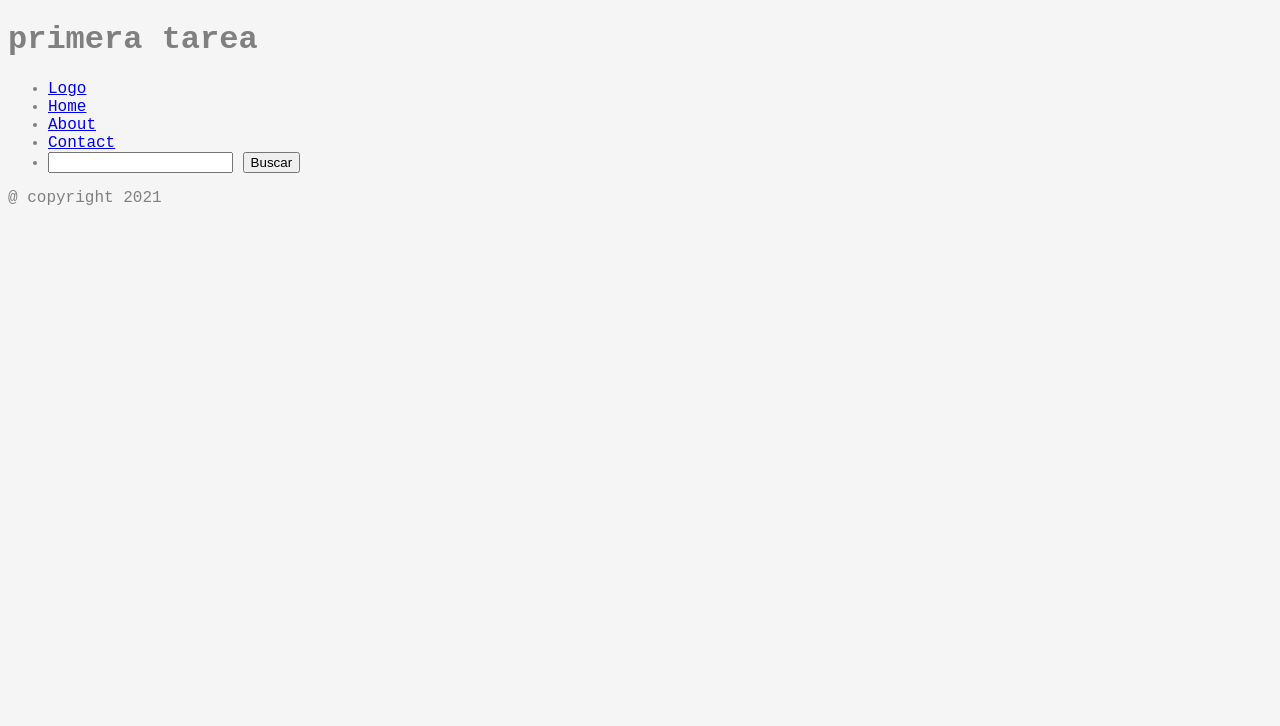
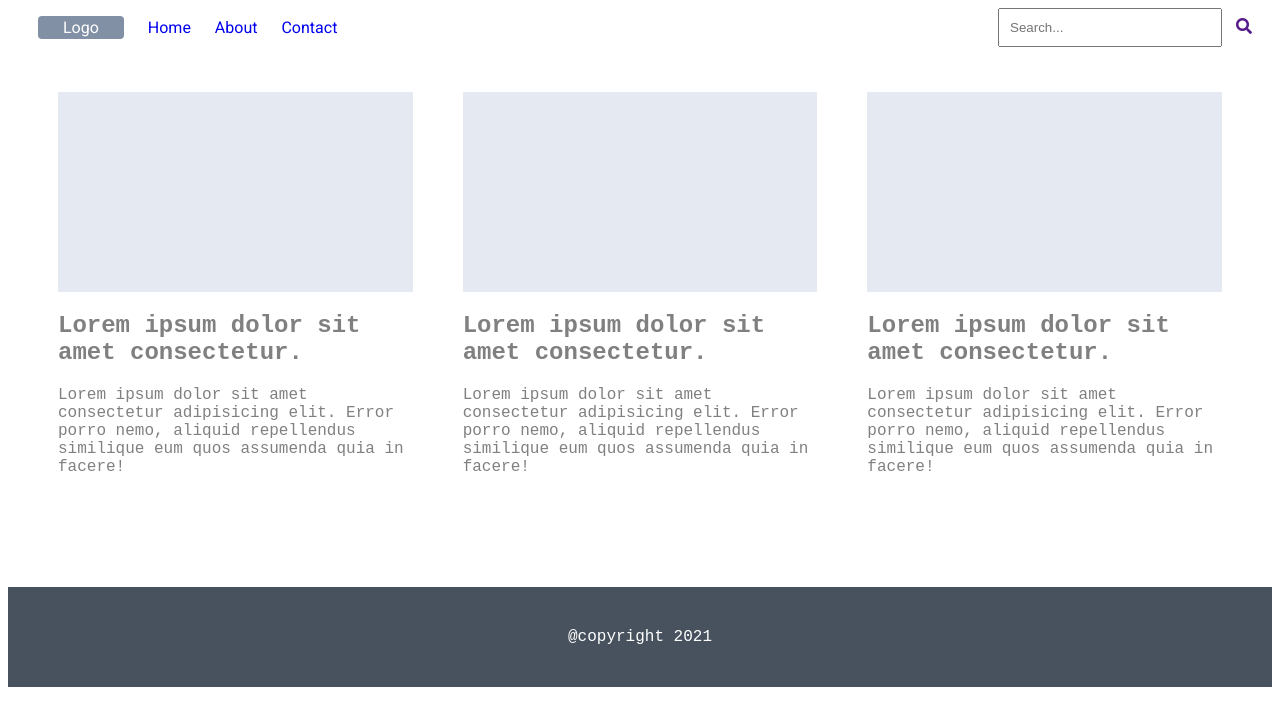
Before and after one commit to katerineSalas4789/FrontEndFirstAssignement, a plain HTML site: page index.html in a window 1280 px wide. Drawn offline with Linux system fonts and the light colour scheme.

Commit message:
Style file created and added

```diff
--- a/index.html
+++ b/index.html
@@ -7,6 +7,11 @@
     <meta http-equiv="X-UA-Compatible" content="IE=edge">
     <meta name="viewport" content="width=device-width, initial-scale=1.0">
     <title> front end - tarea 1</title>
+
+    <link rel="stylesheet" href="https://cdnjs.cloudflare.com/ajax/libs/font-awesome/5.14.0/css/all.css">
+
+    <link rel="preconnect" href="https://fonts.gstatic.com">
+    <link href="https://fonts.googleapis.com/css2?family=Roboto&display=swap" rel="stylesheet">
     <link rel="stylesheet" href="style.css" />
 </head>
 
@@ -15,13 +20,16 @@
 
     <div id="container">
         <header>
-            <h1> primera tarea</h1>
-        </header>
-        <nav>
-            <ul>
-                <li>
-                    <a href="index.html">Logo</a>
-                </li>
+            <nav class="nav-menu">
+
+
+                <div class="menu">
+
+
+                    <a id="logo" href="index.html">Logo</a>
+
+                    <ul class="menu-ul">
+
                         <li>
                             <a href="index.html">Home</a>
                         </li>
@@ -31,64 +39,88 @@
                         <li>
                             <a href="index.html">Contact</a>
                         </li>
-                <li>
-                    <form>
-                        <input type="text">
-                        <input type="submit" value="Buscar" />
-                    </form>
-                </li>
+
                     </ul>
-        </nav>
-        <section id="content">
-            <div>
-                <div class="image">
+
 
                 </div>
 
-                <div class="title">
+                <div class="search">
+                    <form>
+                        <input type="text" placeholder="Search...">
+                        <a href=""><i class="fas fa-search"></i></a>
+                    </form>
+                </div>
+
+
+
+            </nav>
+
+
+        </header>
+
+
+        <section id="services">
+            <div class="card">
+                <div class="card-img">
 
                 </div>
 
-                <div class="body">
+                <div class="card-title">
+                    <h2>Lorem ipsum dolor sit amet consectetur.</h2>
+                </div>
+
+                <div class="card-body">
+                    Lorem ipsum dolor sit amet consectetur adipisicing elit. Error porro nemo, aliquid repellendus similique eum quos assumenda quia in facere!
+                </div>
 
             </div>
 
-            </div>
-            <div>
-                <div class="image">
+            <div class="card">
+                <div class="card-img">
 
                 </div>
 
-                <div class="title">
-
+                <div class="card-title">
+                    <h2>Lorem ipsum dolor sit amet consectetur.</h2>
                 </div>
 
-                <div class="body">
-
-                </div>
-
-            </div>
-            <div>
-                <div class="image">
-
-                </div>
-
-                <div class="title">
-
-                </div>
-
-                <div class="body">
-
+                <div class="card-body">
+                    Lorem ipsum dolor sit amet consectetur adipisicing elit. Error porro nemo, aliquid repellendus similique eum quos assumenda quia in facere!
                 </div>
 
             </div>
 
 
+            <div class="card">
+                <div class="card-img">
+
+                </div>
+
+                <div class="card-title">
+                    <h2>Lorem ipsum dolor sit amet consectetur.</h2>
+                </div>
+
+                <div class="card-body">
+                    Lorem ipsum dolor sit amet consectetur adipisicing elit. Error porro nemo, aliquid repellendus similique eum quos assumenda quia in facere!
+                </div>
+
+            </div>
+
+
+
+
         </section>
+
+    </div>
     <footer>
-            @ copyright 2021
+        <div class="footer">
+            <p>
+                @copyright 2021
+            </p>
+        </div>
+
     </footer>
-    </div>
 </body>
 
 </html>
--- a/style.css
+++ b/style.css
@@ -1,13 +1,91 @@
-body{
-    background: whitesmoke;
+body {
+    /* background: whitesmoke; */
     font-family: 'Courier New', Courier, monospace;
 }
 
-#container{
+#container {
     color: gray;
+    margin: 0 20px;
 }
 
-.article{
+.article {
     background: lightslategray;
     color: white;
 }
+
+.nav-menu {
+    display: flex;
+    flex-direction: row;
+    align-items: center;
+    justify-content: space-between;
+    font-family: 'Roboto', sans-serif;
+}
+
+.menu {
+    width: 400px;
+}
+
+.menu-ul>li {
+    display: inline;
+    text-decoration: none;
+}
+
+.menu-ul {
+    display: inline;
+    padding: 0;
+}
+
+#logo {
+    padding: 2px 25px;
+    margin: 0 10px;
+    background: #8190a5;
+    border-radius: 4px;
+    display: inline;
+    color: white;
+    text-decoration: none;
+}
+
+.menu-ul>li>a {
+    padding: 10px 10px;
+    text-decoration: none;
+}
+
+.menu-ul>li>a:hover {
+    background: #e5e9f2;
+}
+
+.search input {
+    width: 200px;
+    padding: 10px;
+    margin-right: 10px;
+}
+
+
+/* Cards Section */
+
+#services {
+    padding: 0 30px;
+    margin: 45px 0;
+    display: grid;
+    grid-template-columns: auto auto auto;
+    grid-gap: 50px;
+    height: 450px;
+}
+
+.card-img {
+    background: #e5e9f2;
+    height: 200px;
+    width: auto;
+}
+
+
+/* Footer Section */
+
+.footer {
+    height: 100px;
+    display: flex;
+    justify-content: center;
+    align-items: center;
+    background: #47525e;
+    color: white;
+}
```
Lines whose indentation alone changed are shown as unchanged.
